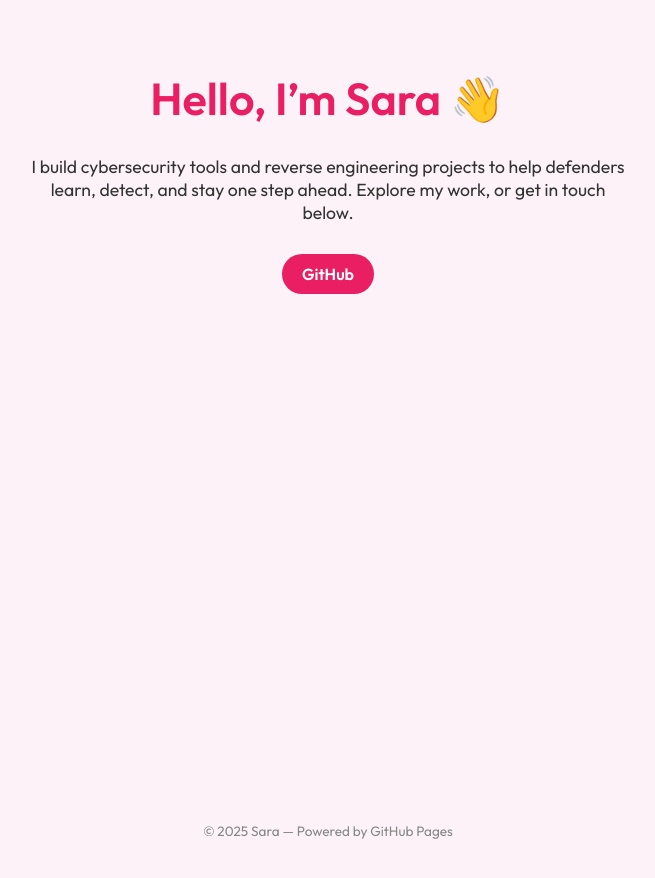
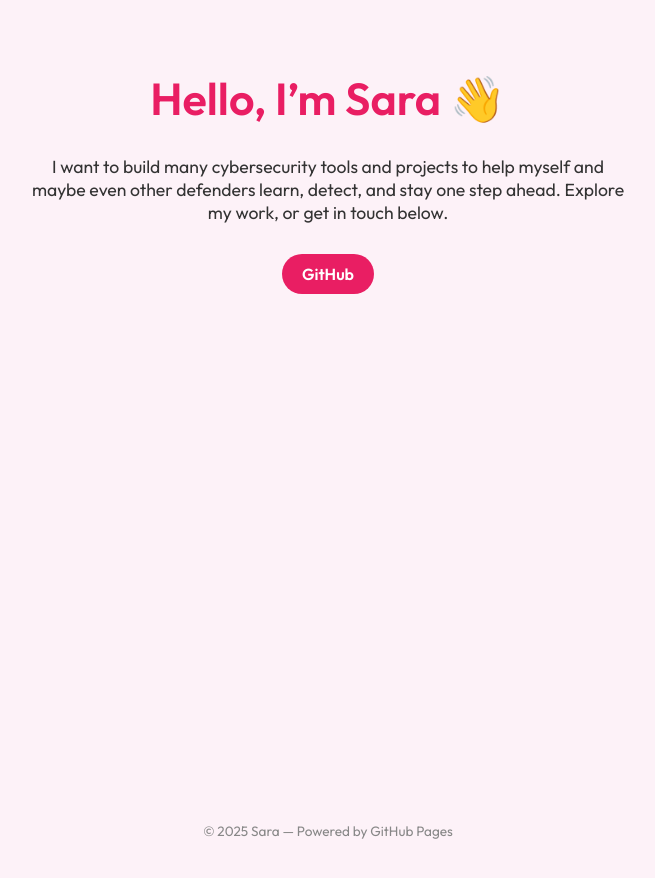
Before and after one commit to Saracodesagain/Saracodesagain.github.io, a plain HTML site: page index.html in a window 1280 px wide. Shown: the whole page, without its empty margins (312-967 px from the left). Drawn offline with Linux system fonts and the light colour scheme.

Commit message:
Update index.html

```diff
--- a/index.html
+++ b/index.html
@@ -71,7 +71,7 @@
 
   <h1>Hello, I’m Sara 👋</h1>
   <p>
-    I build cybersecurity tools and reverse engineering projects to help defenders learn, detect, and stay one step ahead.
+    I want to build many cybersecurity tools and projects to help myself and maybe even other defenders learn, detect, and stay one step ahead.
     Explore my work, or get in touch below.
   </p>
 
```
